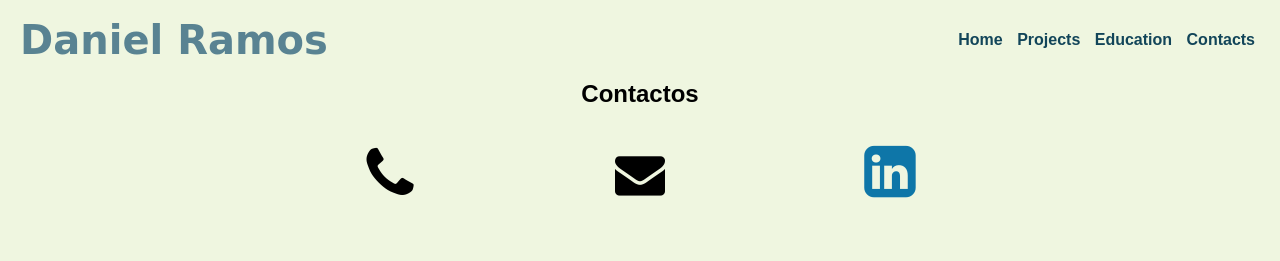
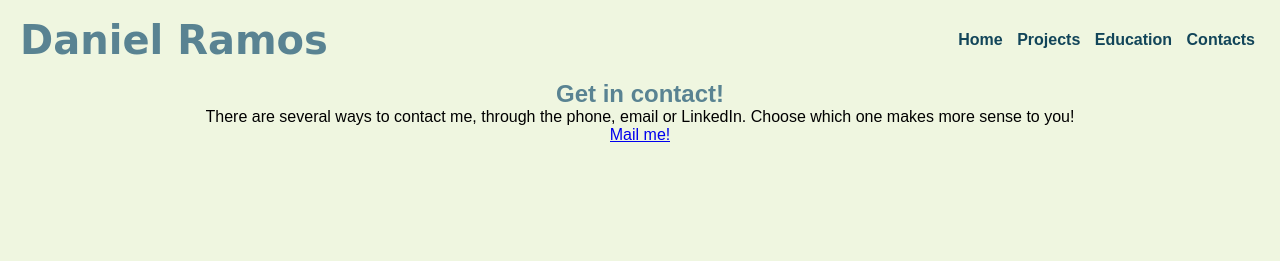
Before and after one commit to DanielR1703/danielr1703.github.io, a plain HTML site: page contactos/index.html in a window 1280 px wide. Drawn offline with Linux system fonts and the light colour scheme.

Commit message:
New contacts page begin

```diff
--- a/contactos/contacts.css
+++ b/contactos/contacts.css
@@ -48,34 +48,11 @@
     flex-direction: column;
     align-items: center;
     height: 90vh;
-}
-
-.linkedin-logo {
-    width: 250px;
-    height: 150px;
-    display: flex;
-    flex-direction: column;
-    justify-content: center;
-    align-items: center;
-    font-family: 'Bradley Hand', cursive;
-    font-weight: bold;
-    color:rgba(0, 0, 0, 0);
-}
-
-.linkedin-logo:hover {
-    animation-name: pop-up;
-    animation-duration: 0.3s;
-    animation-fill-mode: forwards;
-}
-
-.contact-content {
-    display: flex;
-    flex-wrap: wrap;
+    text-align: center;
 }
 
 
-
-@keyframes pop-up {
-    from {color:rgba(0, 0, 0, 0)}
-    to {color:black}
+.contact-title {
+    color:#598392;
+    font-weight: bold;
 }
--- a/contactos/index.html
+++ b/contactos/index.html
@@ -26,23 +26,11 @@
             </nav>
         </div>
         <div class="site-content">
-            <h2>Contactos</h2>
-            <div class="contact-content">
-                <div class="linkedin-logo">
-                    <i class="fa fa-phone" style="font-size: 60px; color:black"></i>
-                    +351 967 866 281
-                </div>
-                <div class="linkedin-logo">
-                    <i class="fa fa-envelope" style="font-size: 50px; color:black"></i>
-                    daniel.ramos2003@gmail.com
-                </div>
-                <div class="linkedin-logo">
-                    <a href="https://www.linkedin.com/in/daniel-ramos-446332231/" target="_blank">
-                        <i class="fa fa-linkedin-square" style="font-size:60px; color:#0e76a8"></i>
-                    </a>
-                    LinkedIn
-                </div>
+            <div class="contact-header">
+                <h2 class="contact-title">Get in contact!</h2>
+                <p>There are several ways to contact me, through the phone, email or LinkedIn. Choose which one makes more sense to you!</p>
             </div>
+            <a href="mailto:daniel.ramos@hotmail.com">Mail me!</a>
         </div>
     </div>
 
```
Also changed, not shown: index.html (line endings or trailing spaces).
